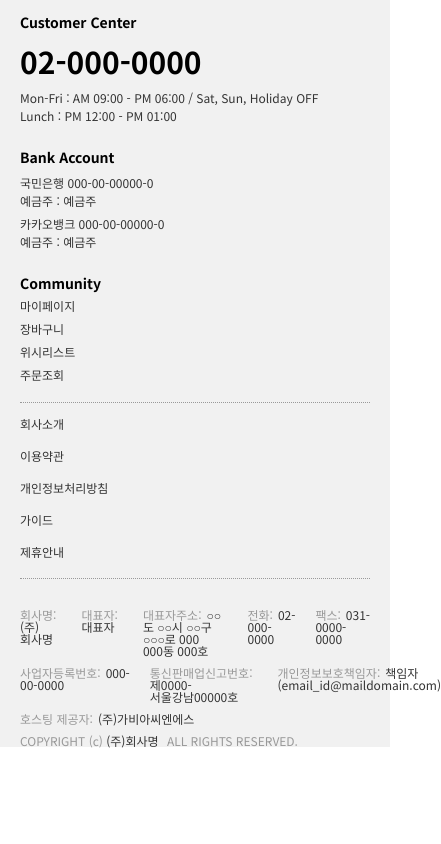
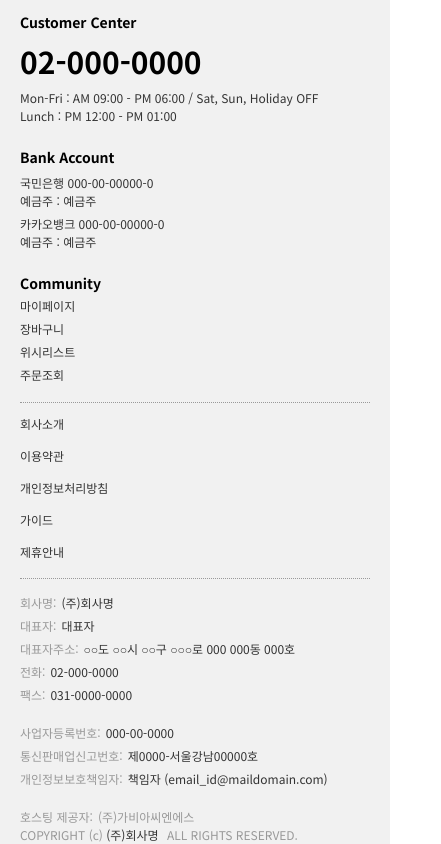
Before and after one commit to Develing1991/dev-shop, a Next.js app: page / in a window 390 px wide. Shown: the part 8106-8950 px from the top of the page, 441 px wide, since content can reach past the window. Before the commit the page ends 8855 px from the top, so only its background shows below. Built offline with nearby package versions, Linux system fonts and the light colour scheme.

Commit message:
footer 반응형

```diff
--- a/src/layouts/footers/components/Contacts/Contacts.styles.ts
+++ b/src/layouts/footers/components/Contacts/Contacts.styles.ts
@@ -4,10 +4,9 @@ export const Contacts = styled.div`
   margin-top: 40px;
   display: flex;
   justify-content: space-between;
+  gap: 30px;
 
-  gap: 30px;
   @media screen and (max-width: 640px) {
-    /* flex-direction: column; */
     display: grid;
     grid-template-columns: repeat(2, 1fr);
     border-bottom: 1px dotted var(--color-gray-1);
--- a/src/layouts/footers/components/Coperation/Coperation.styles.ts
+++ b/src/layouts/footers/components/Coperation/Coperation.styles.ts
@@ -2,10 +2,24 @@ import styled from "@emotion/styled";
 export const Coperation = styled.div`
   margin-top: 30px;
   font-size: var(--text-xs);
+  @media screen and (max-width: 840px) {
+    display: grid;
+    grid-template-columns: repeat(2, 1fr);
+    line-height: 1.5;
+    gap: 10px;
+  }
+  @media screen and (max-width: 490px) {
+    margin-top: 10px;
+    grid-template-columns: repeat(1, 1fr);
+  }
   dl {
     display: flex;
     gap: 20px;
     margin-bottom: 10px;
+    @media screen and (max-width: 840px) {
+      flex-direction: column;
+      gap: 5px;
+    }
   }
   span {
     color: var(--color-gray-1);
@@ -13,6 +27,10 @@ export const Coperation = styled.div`
   }
   .copyright {
     color: var(--color-gray-1);
+    grid-column: 1/4;
+    @media screen and (max-width: 490px) {
+      grid-column: 1;
+    }
   }
   .coperation {
     color: var(--color-gray-5);
--- a/src/layouts/footers/components/Coperation/Coperation.tsx
+++ b/src/layouts/footers/components/Coperation/Coperation.tsx
@@ -40,13 +40,11 @@ export default function Coperation() {
           책임자 (email_id@maildomain.com)
         </dd>
       </dl>
-      <dl>
+      <div className="copyright">
         <dd>
           <span>호스팅 제공자:</span>
           (주)가비아씨엔에스
         </dd>
-      </dl>
-      <div className="copyright">
         COPYRIGHT (c) <span className="coperation">(주)회사명</span> ALL RIGHTS
         RESERVED.
       </div>
```
